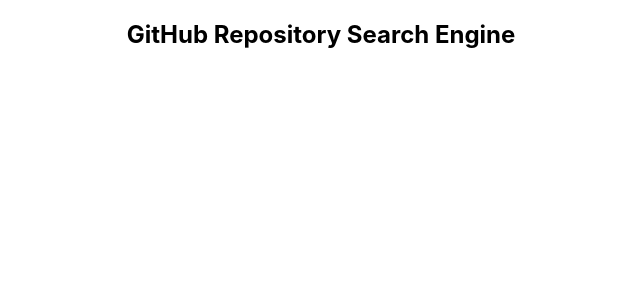
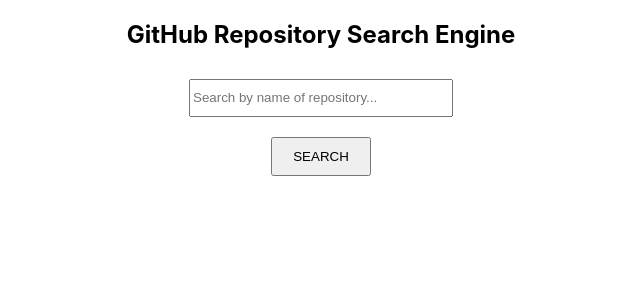
Before and after one commit to jdxsmith/hotel-engine-tech-challenge, a React (Create React App) app: page / in a window 1280 px wide. Shown: the top 300 px of the page, without its empty margins (319-959 px from the left). Built offline with nearby package versions, Linux system fonts and the light colour scheme.

Commit message:
Display search bar and button

```diff
--- a/src/App/App.js
+++ b/src/App/App.js
@@ -1,5 +1,6 @@
 import './App.css';
 import { Component } from 'react';
+import SearchBar from '../SearchBar/SearchBar';
 
 class App extends Component {
   constructor() {
@@ -11,6 +12,7 @@
     return(
       <section classname='app'>
         <h1 className='page-title'>GitHub Repository Search Engine</h1>
+        <SearchBar />
       </section>
     )
   }
--- /dev/null
+++ b/src/SearchBar/SearchBar.css
@@ -0,0 +1,21 @@
+.search-bar-form {
+  display: flex;
+  flex-direction: column;
+  align-items: center;
+}
+
+.search-bar-input {
+  height: 4vh;
+  width: 20vw;
+  margin: 10px;
+}
+
+.search-bar-button {
+  width: 100px;
+  margin: 10px;
+  padding: 10px;
+}
+
+.search-bar-button:hover {
+  cursor: pointer;
+}
--- /dev/null
+++ b/src/SearchBar/SearchBar.js
@@ -0,0 +1,34 @@
+import React, { Component } from 'react';
+import './SearchBar.css'
+
+class SearchBar extends Component {
+  constructor() {
+    super()
+    this.state = {
+      repoName: ''
+    }
+  }
+
+  handleInput = (event) => {
+    this.setState({ [event.target.name]: event.target.value });
+  }
+
+  render() {
+    return(
+      <form className='search-bar-form'>
+        <input className='search-bar-input'
+          type='text'
+          placeholder='Search by name of repository...'
+          name='repoName'
+          value={ this.state.repoName }
+          onChange={ event => this.handleInput(event) }
+        />
+        <button className='search-bar-button' onClick={ event => this.filterRepos(event) }>
+          SEARCH
+        </button>
+      </form>
+    )
+  }
+}
+
+export default SearchBar;
```
